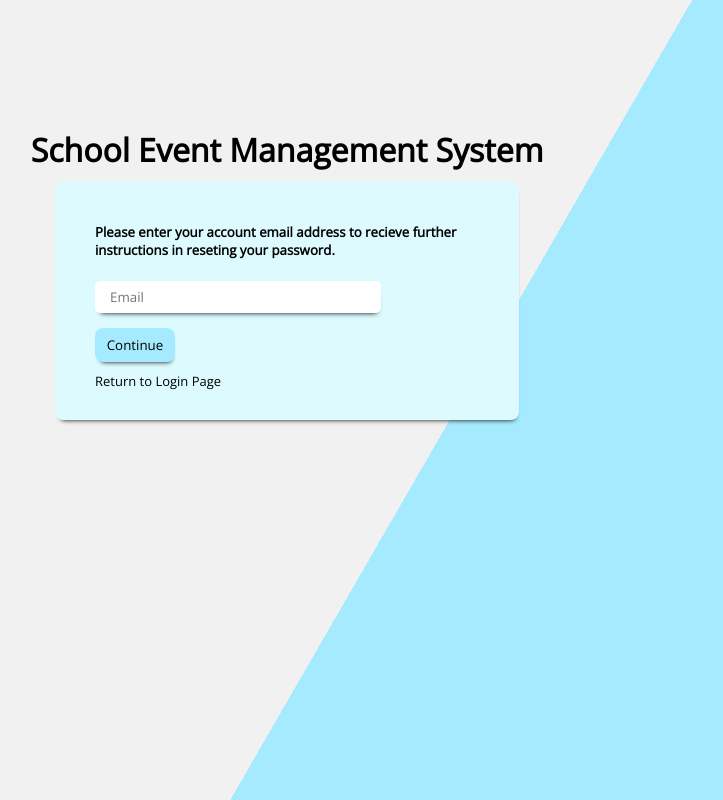
After one commit to serrano1314/school-events, a PHP site: page /forgot-password.html in a window 1280 px wide. The commit adds this page. Shown: the whole page, without its empty margins (353-1076 px from the left). Run offline with PHP 8.4, Linux system fonts and the light colour scheme.

Commit message:
added forgot password

```diff
--- /dev/null
+++ b/forgot-password.html
@@ -0,0 +1,25 @@
+<!DOCTYPE html>
+<html>
+    <head>
+        <meta charset="UTF-8">
+        <meta http-equiv="X-UA-Compatible" content="IE=edge">
+        <meta name="viewport" content="width=device-width, initial-scale=1.0">
+        <title>School Events Management System</title>
+        <link rel="stylesheet" href="style.css">
+        <link rel="stylesheet" href="forgotPassword.css">
+    </head>
+    <body>
+        <div class="container" id="forgotpassword">
+            <div>
+                <h1 class="app-title">School Event Management System</h1>
+                <form class="forgotPasswordform">
+                    <h5>Please enter your account email address to recieve further instructions in reseting your password.</h5>
+                    <div><input type="text" placeholder="Email"></div>
+                    <div><button class="btn_login">Continue</button></div>
+
+                    <a href="index.html">Return to Login Page</a>
+                </form>
+            </div>
+        </div>
+    </body>
+</html>
--- /dev/null
+++ b/forgotPassword.css
@@ -0,0 +1,41 @@
+#forgotpassword {
+    margin: 0;
+    text-align: left;
+}
+
+form.forgotPasswordform {
+    display: flex;
+    flex-direction: column;
+    width: 30%;
+    margin: auto;
+    padding: 20px 40px;
+    background-color: #ddfbff;
+    border-radius: 8px;
+    box-shadow: 1px 5px 5px -5px;
+}
+form.forgotPasswordform input {
+    height: 30px;
+    margin-bottom: 15px;
+    width: 70%;
+    padding-left: 15px;
+    border-radius: 5px;
+    border: none;
+    box-shadow: 1px 5px 5px -5px;
+}
+
+form.forgotPasswordform a{
+    font-size: 13px;
+    color: black;
+    text-decoration: none;
+    margin: 10px 0;
+}
+form.forgotPasswordform a:hover{
+    text-shadow: 2px 2px 8px #020202;
+}
+
+h1.app-title{
+    text-align: center;
+    margin: 0 0 10px 0;
+    padding-top: 10%;
+    /* background-color:blue; */
+}
--- a/index.html
+++ b/index.html
@@ -14,7 +14,8 @@
             <form class="login">
                 <div><input type="text" placeholder="Username"></div>
                 <div><input type="password" placeholder="Password"></div>
-                <div><button class="btn_login"> </a> Login</button></div>
+                <div><a href="forgot-password.html" >Forgot Passsword?</a></div>
+                <div><button class="btn_login">Login</button></div>
 
             </form>
         </div>
--- a/style.css
+++ b/style.css
@@ -2,7 +2,7 @@
 *{
     font-family: 'Open Sans', sans-serif;
 }
-#homepage {
+#homepage, #forgotpassword {
     height:100vh;
     width:100vw;
     background:linear-gradient(120deg, rgb(241, 241, 241), rgb(241, 241, 241) 60%, #A6EAFF 60%, #A6EAFF);
@@ -33,17 +33,27 @@ form.login input, form.login button{
 }
 .btn_login:hover{
     background-color: #ddfbff;
+    cursor: pointer;
+}
+.login a{
+    font-size: 12px;
+    text-decoration: none;
+    color: black;
+    padding-left: 15px;
+}
+.login a:hover{
+    text-shadow: 2px 2px 8px #020202;
 }
 .login input{
     height: 30px;
     border-radius: 8px;
     border: none;
     padding-left: 15px;
-    box-shadow: 1px 5px 5px -5px
+    box-shadow: 1px 5px 5px -5px;
 }
 h1.app-title{
     text-align: center;
-    margin: 0;
+    margin: 0 0 10px 0;
     padding-top: 20%;
     /* background-color:blue; */
 }
```
